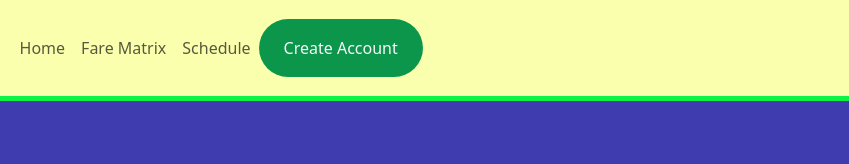
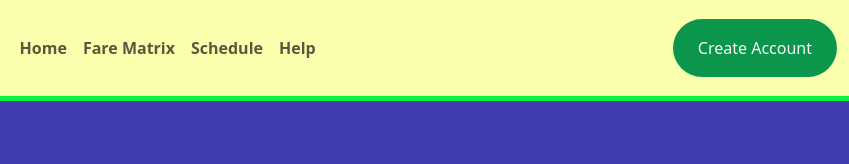
Before and after one commit to sundae-wenzdae-paragas/Fairview_ICT9Sapphire_Q3Project_Group11, a plain HTML site: page index.html in a window 1280 px wide. Shown: the top 164 px of the page, 431-1280 px from the left. Drawn offline with nearby package versions, Linux system fonts and the light colour scheme.

Commit message:
Update index.html

```diff
--- a/index.html
+++ b/index.html
@@ -51,20 +51,21 @@
         </button>
 
        <div class="collapse navbar-collapse" id="mynavbar">
-            <ul class="navbar-nav me-auto">
-<div class="collapse navbar-collapse col-sm-4" id="mynavbar">
 
+    <ul class="navbar-nav">
         <li class="nav-item">
-          <a class="nav-link" href="index.html">Home</a>
+            <a class="nav-link" href="index.html"><strong>Home</strong></a>
         </li>
         <li class="nav-item">
-          <a class="nav-link" href="Fare_Matrix.html">Fare Matrix</a>
+            <a class="nav-link" href="Fare_Matrix.html"><strong>Fare Matrix</strong></a>
         </li>
         <li class="nav-item">
-                    <a class="nav-link" href="schedule.html">Schedule</a>
+            <a class="nav-link" href="schedule.html"><strong>Schedule</strong></a>
         </li>
-
-
+        <li class="nav-item">
+            <a class="nav-link" href="Help.html"><strong>Help</strong></a>
+        </li>
+    </ul>
 
     <div class="d-flex ms-auto">
         <button class="btn rounded-5 text-light px-4 py-3" style="background-color: #0b964c;">
```
Lines whose indentation alone changed are shown as unchanged.
